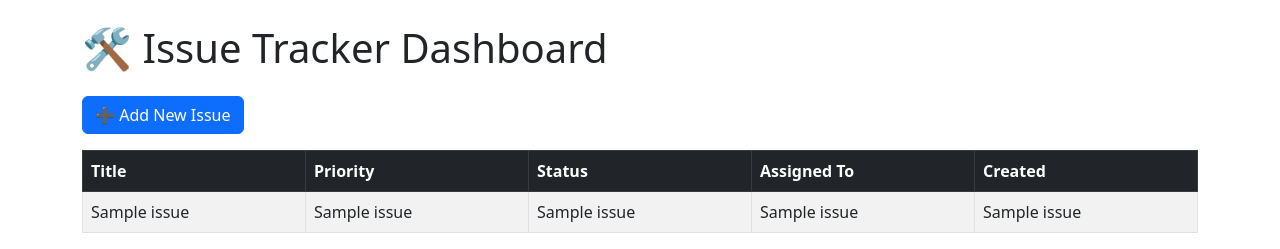
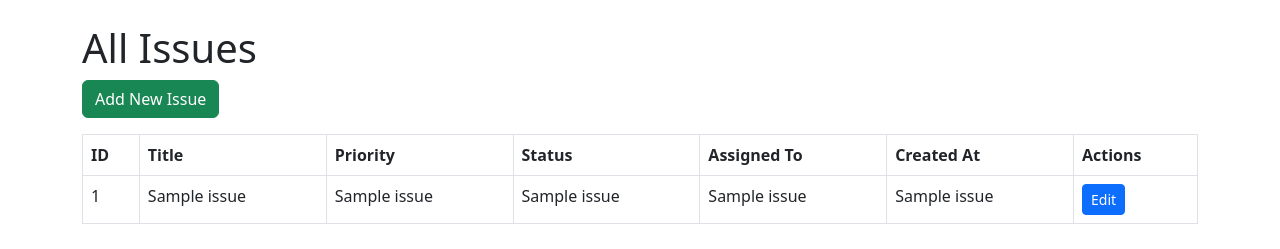
Before and after one commit to AlexCoventry2023/Issue-Tracker, a Flask app: template templates/index.html in a window 1280 px wide. Shown: the top 249 px of the page. Run offline with Flask 3, Linux system fonts and the light colour scheme; the template is opened without the code that fills it: most values are stand-ins (such as "Sample title", 1, 10 or a date in 2020); some libraries are stand-ins or nearby versions.

Commit message:
Edit task 2

```diff
--- a/templates/index.html
+++ b/templates/index.html
@@ -1,34 +1,41 @@
 <!DOCTYPE html>
 <html>
 <head>
+    <title>Issue Tracker</title>
     <link href="https://cdn.jsdelivr.net/npm/bootstrap@5.3.0/dist/css/bootstrap.min.css" rel="stylesheet">
-    <title>Issue Dashboard</title>
-    <script src="https://cdn.jsdelivr.net/npm/chart.js"></script>
 </head>
 <body class="container my-4">
-    <h1 class="mb-4">🛠️ Issue Tracker Dashboard</h1>
-    <a class="btn btn-primary mb-3" href="/add">➕ Add New Issue</a>
+    <h1>All Issues</h1>
 
-    <table class="table table-bordered table-striped">
-        <thead class="table-dark">
+    <a class="btn btn-success mb-3" href="/add">Add New Issue</a>
+
+    <table class="table table-bordered">
+        <thead>
             <tr>
-                <th>Title</th><th>Priority</th><th>Status</th><th>Assigned To</th><th>Created</th>
+                <th>ID</th>
+                <th>Title</th>
+                <th>Priority</th>
+                <th>Status</th>
+                <th>Assigned To</th>
+                <th>Created At</th>
+                <th>Actions</th>
             </tr>
         </thead>
         <tbody>
-        {% for issue in issues %}
+            {% for issue in issues %}
             <tr>
-                <td>{{ issue[1] }}</td><td>{{ issue[3] }}</td><td>{{ issue[4] }}</td>
-                <td>{{ issue[5] }}</td><td>{{ issue[6] }}</td>
+                <td>{{ issue[0] }}</td>
+                <td>{{ issue[1] }}</td>
+                <td>{{ issue[3] }}</td>
+                <td>{{ issue[4] }}</td>
+                <td>{{ issue[5] }}</td>
+                <td>{{ issue[6] }}</td>
+                <td>
+                    <a class="btn btn-sm btn-primary" href="/edit/{{ issue[0] }}">Edit</a>
+                </td>
             </tr>
-        {% endfor %}
+            {% endfor %}
         </tbody>
     </table>
-
-    <canvas id="statusChart" height="150"></canvas>
-
-<a class="btn btn-sm btn-primary" href="/edit/{{ issue[0] }}">Edit</a>
-
-
 </body>
 </html>
```
